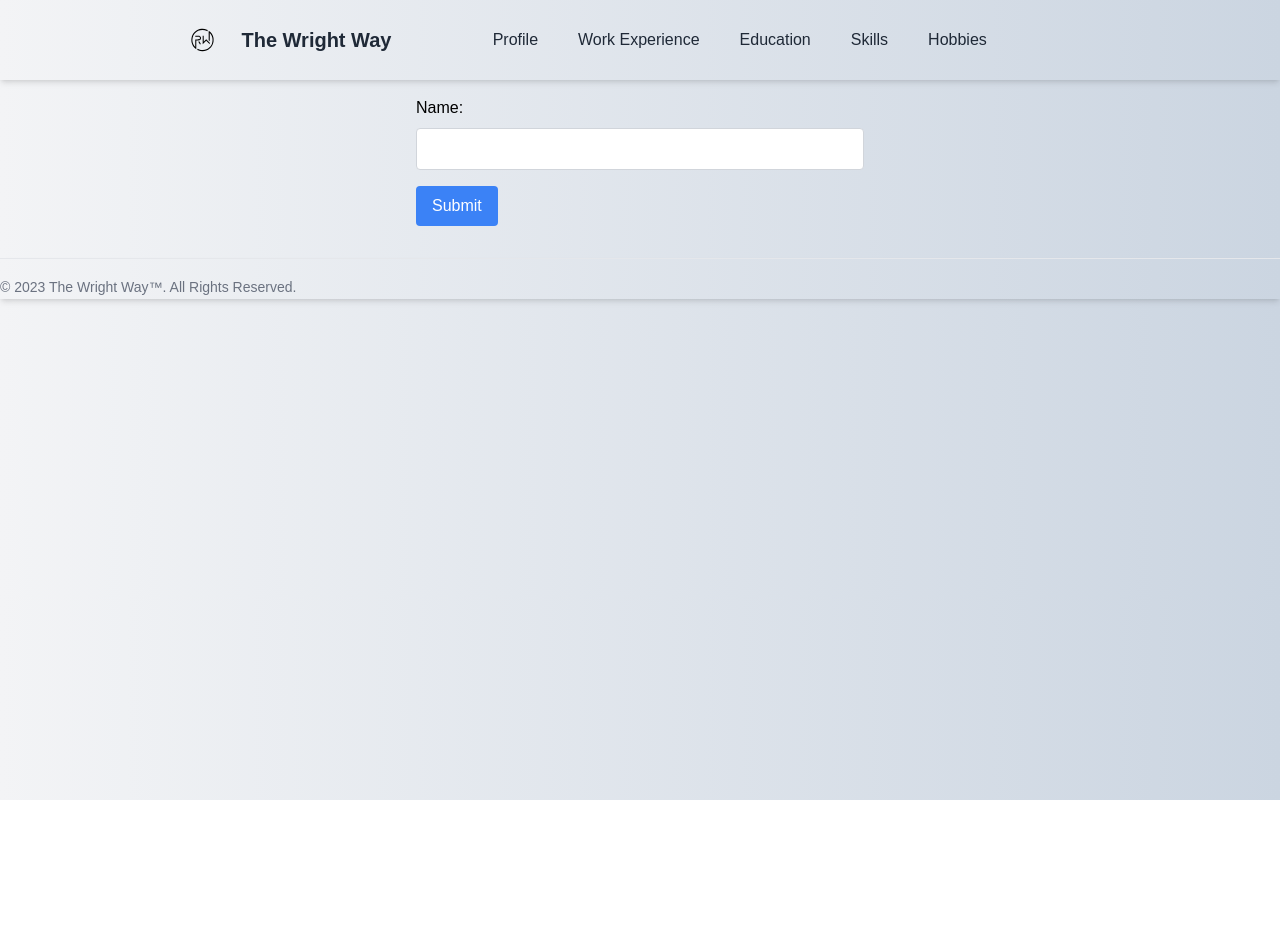
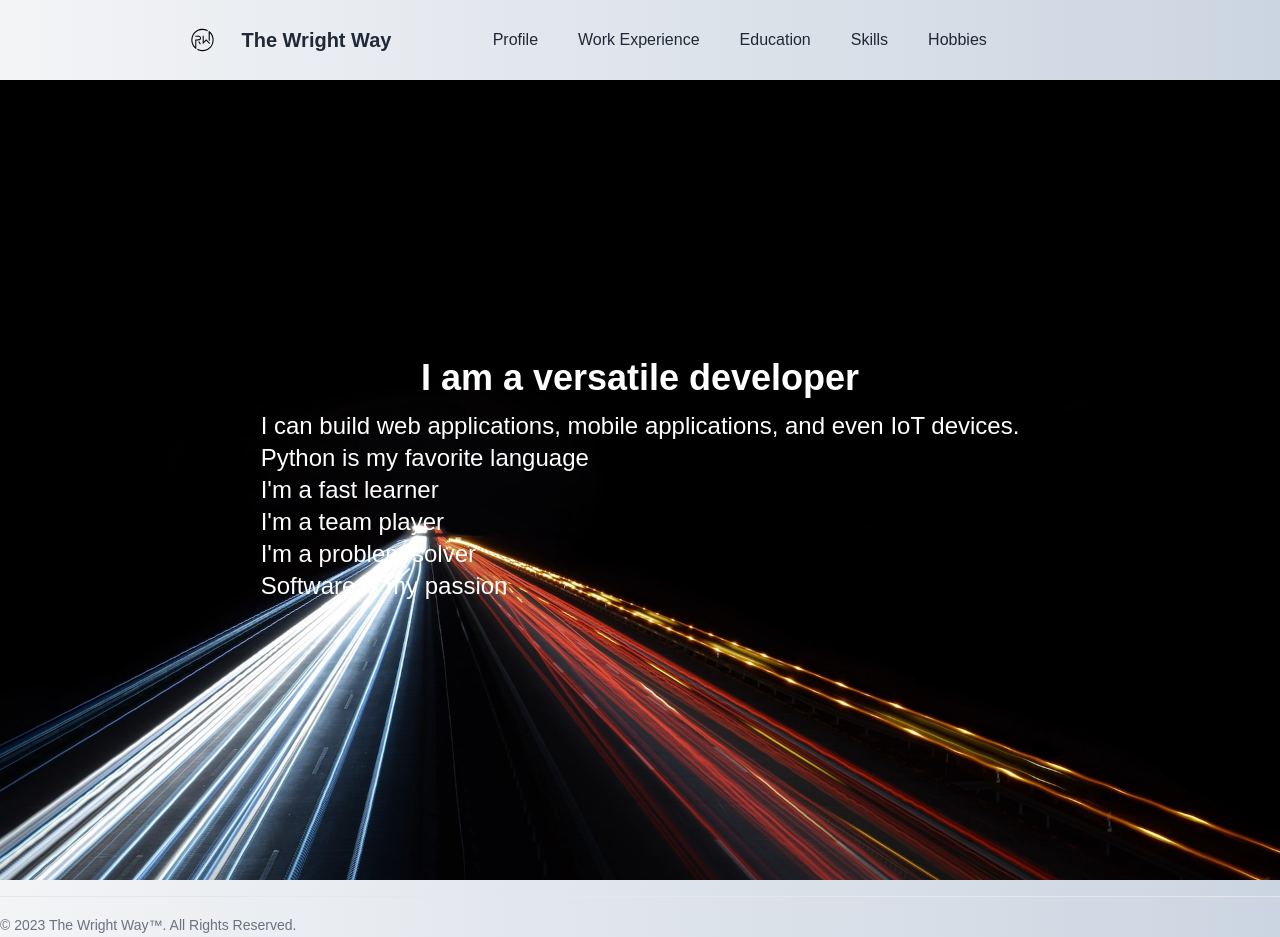
Before and after one commit to RyanWri/worksite, a SvelteKit app: page / in a window 1280 px wide. Before the commit the page ends 800 px from the top, so only its background shows below. Built offline with nearby package versions, Linux system fonts and the light colour scheme; some icons are missing.

Commit message:
updating skills and homepage

```diff
--- /dev/null
+++ b/src/routes/+page.js
@@ -0,0 +1,13 @@
+/** @type {import('./$types').PageLoad} */
+export async function load() {
+  return {
+    abilities: [
+      "I can build web applications, mobile applications, and even IoT devices.",
+      "Python is my favorite language",
+      "I'm a fast learner",
+      "I'm a team player",
+      "I'm a problem solver",
+      "Software is my passion",
+    ],
+  };
+}
--- a/src/routes/+page.svelte
+++ b/src/routes/+page.svelte
@@ -1,68 +1,27 @@
 <script>
-  const siteKey = "6Ld0OsIoAAAAAJ6pYw-ya6ZQfW23GJk41rNvLOk4";
-  const userAction = "LOGIN";
-  let name = "";
-
-  // Handle the form submission
-  async function handleSubmit(event) {
-    event.preventDefault();
-    grecaptcha.enterprise.ready(async () => {
-      const token = await grecaptcha.enterprise.execute(siteKey, {
-        action: userAction,
-      });
-      // IMPORTANT: The 'token' that results from execute is an encrypted response sent by
-      // reCAPTCHA Enterprise to the end user's browser.
-      // This token must be validated by creating an assessment.
-      // See https://cloud.google.com/recaptcha-enterprise/docs/create-assessment
-
-      // Send the POST request to the API endpoint
-      const response = await fetch("/api/posts", {
-        method: "POST",
-        headers: {
-          "Content-Type": "application/json",
-        },
-        body: JSON.stringify({ token }),
-      });
-    });
-  }
+  import { onMount } from "svelte";
+  let animate = false;
+  export let data;
+  // Start the animation when the component mounts
+  onMount(() => {
+    animate = true;
+  });
 </script>
 
-<head>
-  <script
-    src="https://www.google.com/recaptcha/enterprise.js?render={siteKey}"
-  ></script>
-</head>
-
-<div class="container mx-auto py-4">
-  <form
-    on:submit|preventDefault={handleSubmit}
-    class="max-w-md mx-auto"
-    id="captcha-form"
+<div class="relative min-h-screen m-0">
+  <div
+    class="bg-cover bg-no-repeat bg-center absolute inset-0 animated-background"
+    style="background-image: url('/images/paul-frenzel-MnHQMzC6n-o-unsplash.jpg');"
   >
-    <div class="g-recaptcha" data-sitekey={siteKey} />
-    <label for="name" class="block mb-2">Name:</label>
-    <input
-      type="text"
-      id="name"
-      bind:value={name}
-      class="w-full p-2 border border-gray-300 rounded"
-      required
-    />
-
-    <p class="hidden">
-      <label for="nickname" class="block mb-2">Nickname:</label>
-      <input
-        type="text"
-        id="nickname"
-        name="nickname"
-        class="w-full p-2 border border-gray-300 rounded"
-      />
-    </p>
-
-    <button
-      type="submit"
-      class="py-2 px-4 mt-4 bg-blue-500 text-white rounded hover:bg-blue-600"
-      >Submit</button
+    <div
+      class="absolute inset-0 flex flex-col md:items-center md:justify-center bg-opacity-75 text-white"
     >
-  </form>
+      <h1 class="text-4xl font-bold">I am a versatile developer</h1>
+      <p class="text-xl md:text-2xl pt-3">
+        {#each data.abilities as bullet}
+          <span class:animate class="animated-paragraph">{bullet} <br /> </span>
+        {/each}
+      </p>
+    </div>
+  </div>
 </div>
--- a/src/routes/experience/data.js
+++ b/src/routes/experience/data.js
@@ -24,7 +24,7 @@ export const data = {
       date: "2021 - 2022",
       logo: "rakuten_viber_logo.webp",
       company: "Rakuten Viber",
-      title: "Software Engineer",
+      title: "MLOps Engineer",
       description: [
         "Collaborated with cross-functional teams to design and build scalable data pipelines, reducing data processing time by 17% and improving overall system efficiency.",
         "Developed and implemented machine learning algorithms to optimize models in production",
--- /dev/null
+++ b/src/routes/login/+page.svelte
@@ -0,0 +1,69 @@
+<script>
+  /** @type {import('./$types').PageData} */
+  const siteKey = "6Ld0OsIoAAAAAJ6pYw-ya6ZQfW23GJk41rNvLOk4";
+  const userAction = "LOGIN";
+  let name = "";
+
+  // Handle the form submission
+  async function handleSubmit(event) {
+    event.preventDefault();
+    grecaptcha.enterprise.ready(async () => {
+      const token = await grecaptcha.enterprise.execute(siteKey, {
+        action: userAction,
+      });
+      // IMPORTANT: The 'token' that results from execute is an encrypted response sent by
+      // reCAPTCHA Enterprise to the end user's browser.
+      // This token must be validated by creating an assessment.
+      // See https://cloud.google.com/recaptcha-enterprise/docs/create-assessment
+
+      // Send the POST request to the API endpoint
+      const response = await fetch("/api/posts", {
+        method: "POST",
+        headers: {
+          "Content-Type": "application/json",
+        },
+        body: JSON.stringify({ token }),
+      });
+    });
+  }
+</script>
+
+<head>
+  <script
+    src="https://www.google.com/recaptcha/enterprise.js?render={siteKey}"
+  ></script>
+</head>
+
+<div class="container mx-auto py-4">
+  <form
+    on:submit|preventDefault={handleSubmit}
+    class="max-w-md mx-auto"
+    id="captcha-form"
+  >
+    <div class="g-recaptcha" data-sitekey={siteKey} />
+    <label for="name" class="block mb-2">Name:</label>
+    <input
+      type="text"
+      id="name"
+      bind:value={name}
+      class="w-full p-2 border border-gray-300 rounded"
+      required
+    />
+
+    <p class="hidden">
+      <label for="nickname" class="block mb-2">Nickname:</label>
+      <input
+        type="text"
+        id="nickname"
+        name="nickname"
+        class="w-full p-2 border border-gray-300 rounded"
+      />
+    </p>
+
+    <button
+      type="submit"
+      class="py-2 px-4 mt-4 bg-blue-500 text-white rounded hover:bg-blue-600"
+      >Submit</button
+    >
+  </form>
+</div>
--- a/src/routes/skills/data.js
+++ b/src/routes/skills/data.js
@@ -16,6 +16,15 @@ export const data = {
         "skill-icons:java-dark",
         "skill-icons:javascript",
         "devicon:go",
+      ],
+    },
+    {
+      category: "Web Frameworks",
+      technologies: [
+        "devicon:svelte",
+        "devicon:react-wordmark",
+        "devicon-plain:django-wordmark",
+        "skill-icons:tailwindcss-dark",
       ],
     },
     {
--- a/src/routes/styles.css
+++ b/src/routes/styles.css
@@ -39,6 +39,11 @@ body {
   animation-fill-mode: forwards;
 }
 
+.animated-background {
+  animation: moveBackground 10s linear infinite;
+  animation-fill-mode: forwards;
+}
+
 @keyframes fadeIn {
   0% {
     opacity: 0;
@@ -48,8 +53,24 @@ body {
     opacity: 0.5;
     transform: translateY(10px);
   }
+  75% {
+    opacity: 0.75;
+    transform: translateY(5px);
+  }
   100% {
     opacity: 1;
     transform: translateY(0);
   }
 }
+
+@keyframes moveBackground {
+  0% {
+    background-position: 0% 0%;
+  }
+  50% {
+    background-position: 50% 50%;
+  }
+  100% {
+    background-position: 100% 100%;
+  }
+}
```
Also changed, not shown: static/images/paul-frenzel-MnHQMzC6n-o-unsplash.jpg (added).
